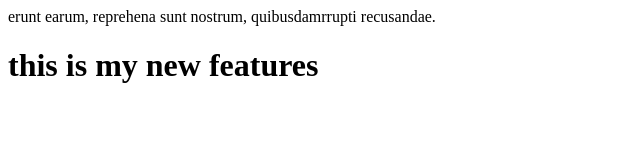
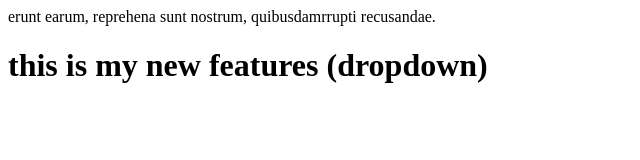
Before and after one commit to ANJUWATHLEY/localrepo, a plain HTML site: page index.html in a window 1280 px wide. Shown: the whole page, without its empty margins (0-640 px from the left). Drawn offline with Linux system fonts and the light colour scheme.

Commit message:
add drop

```diff
--- a/index.html
+++ b/index.html
@@ -7,6 +7,6 @@
     <link rel="stylesheet" href="h.css">
 </head>
 <body>erunt earum, reprehena sunt nostrum, quibusdamrrupti recusandae.</p>
-    <h1>this is my new features</h1>
+    <h1>this is my new features (dropdown)</h1>
 </body>
 </html>
```
